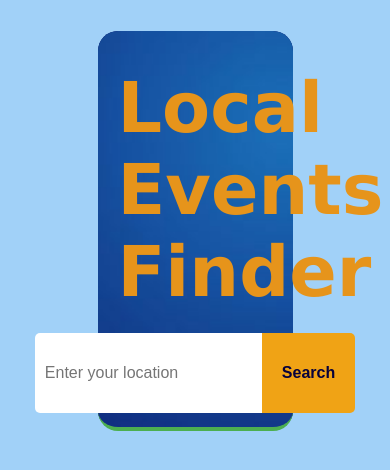
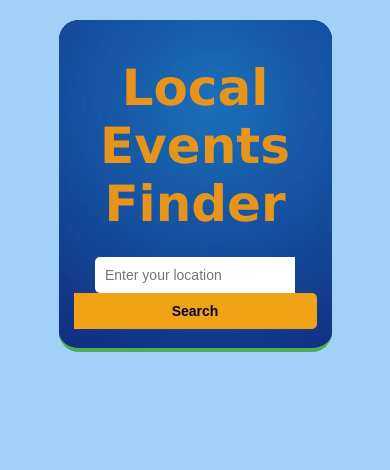
Before and after one commit to Shalom-uwamahoro/Event_Finder_Project, a plain HTML site: page index.html in a window 390 px wide. Drawn offline with Linux system fonts and the light colour scheme.

Commit message:
added media queries

```diff
--- a/style.css
+++ b/style.css
@@ -97,3 +97,122 @@ button:hover {
     border-radius: 5px;
     text-align: center;
 }
+
+
+
+
+
+
+@media (max-width: 280px) {
+    .home {
+        padding: 10px;
+    }
+    h1 {
+        font-size: 20px;
+    }
+    .search-container {
+        height: auto;
+    }
+    /* input[type="text"] {
+        width: 70px;
+        font-size: 14px;
+    } */
+   #locationInput{
+    width: 90px;
+        font-size: 14px;
+   }
+    button {
+        width: 100%;
+        font-size: 14px;
+    }
+    #eventsContainer {
+        padding: 10px;
+    }
+    .event {
+        padding: 5px;
+    }
+}
+@media (max-width: 480px) {
+    .home {
+        padding: 15px;
+    }
+    h1 {
+        font-size: 30px;
+    }
+    .search-container {
+        flex-direction: column;
+        align-items: center;
+    }
+    #locationInput{
+        width: 100px;
+            font-size: 14px;
+       }
+    /* input[type="text"] {
+        width: 100px;
+        margin-bottom: 10px;
+    } */
+    button {
+        width: 100%;
+    }
+    #eventsContainer {
+        padding: 15px;
+    }
+}
+@media (max-width: 680px) {
+    .home {
+        height: auto;
+        margin-top: 5%;
+    }
+    h1 {
+        font-size: 40px;
+    }
+    /* input[type="text"] {
+        width: 200px;
+    }
+     */
+     #locationInput{
+        width: 200px;
+            font-size: 14px;
+       }
+    button {
+        font-size: 14px;
+    }
+    .event_link {
+        width: 50%;
+    }
+}
+@media (max-width: 880px) {
+    .home {
+        width: 90%;
+        margin-left: 5%;
+    }
+    #eventsContainer {
+        grid-template-columns: 1fr;
+        padding: 25px 50px;
+    }
+    h1 {
+        font-size: 50px;
+    }
+    input[type="text"] {
+        width: 250px;
+    }
+}
+@media (max-width: 1080px) {
+    .home {
+        width: 80%;
+        margin-left: 10%;
+    }
+    #eventsContainer {
+        grid-template-columns: repeat(2, minmax(0, 1fr));
+        padding: 25px 100px;
+    }
+}
+@media (max-width: 1280px) {
+    .home {
+        width: 70%;
+        margin-left: 15%;
+    }
+    #eventsContainer {
+        grid-template-columns: repeat(2, minmax(0, 1fr));
+    }
+}
```
